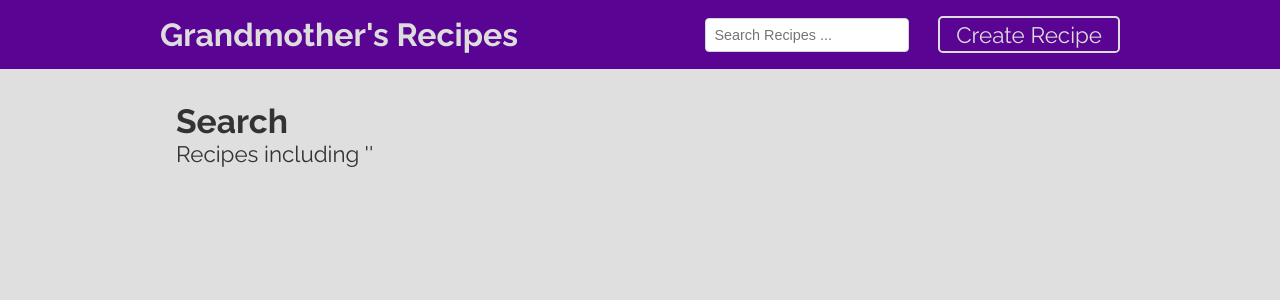
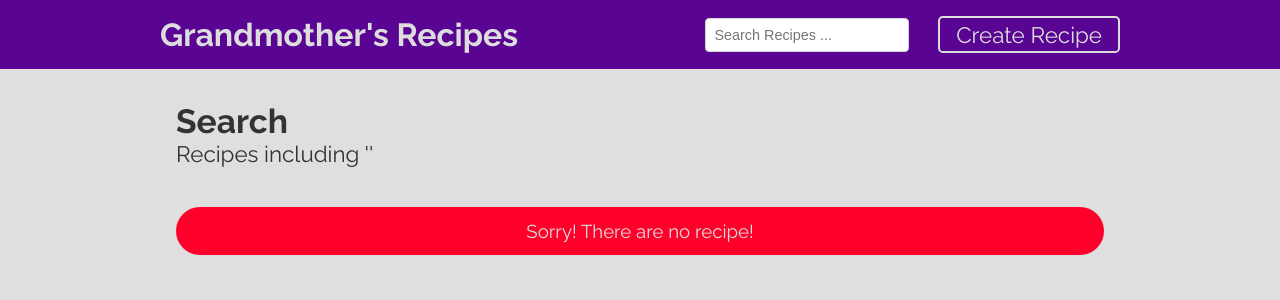
Before and after one commit to codehvila/Recetas, a React (Create React App) app: page /search in a window 1280 px wide. Shown: the top 300 px of the page. Built offline with nearby package versions, Linux system fonts and the light colour scheme; data requests are answered from the project's data file.

Commit message:
Show a message if no recipe result

```diff
--- a/src/components/RecipeList.js
+++ b/src/components/RecipeList.js
@@ -3,6 +3,10 @@ import { Link } from "react-router-dom";
 import styles from "./RecipeList.module.css";
 
 export default function RecipeList({ data: recipes }) {
+  if (recipes.length === 0) {
+    return <div className="error">Sorry! There are no recipe!</div>;
+  }
+
   return (
     <div className={styles.RecipeList}>
       {recipes &&
```
